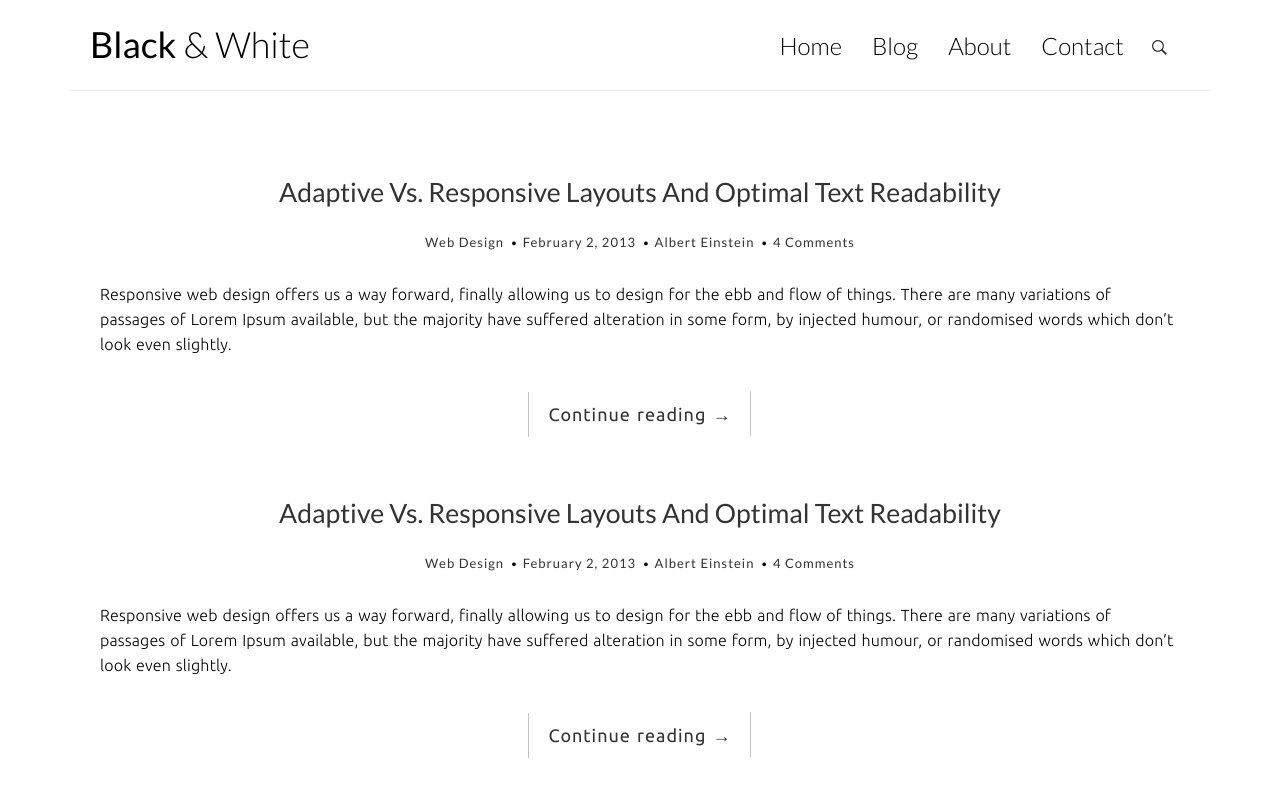
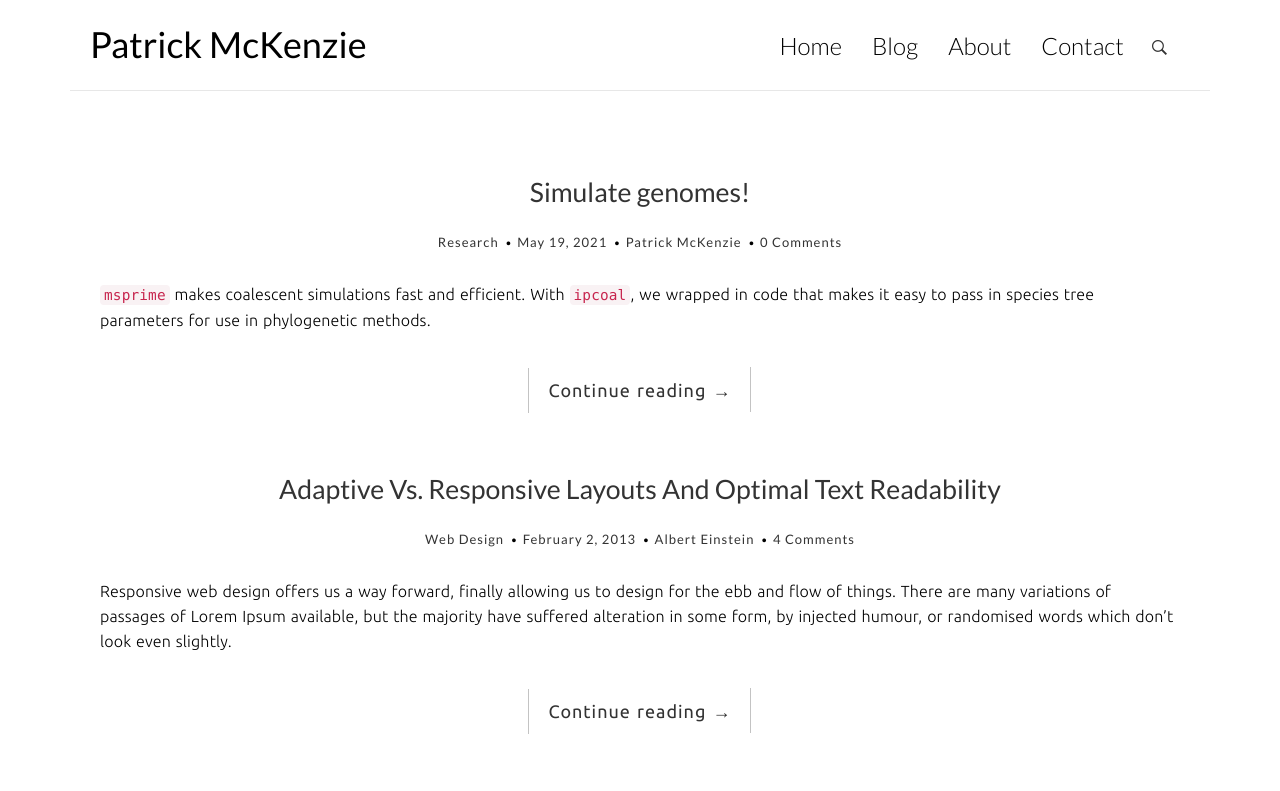
Before and after one commit to pmckenz1/piblog, a plain HTML site: page full-width.html in a window 1280 px wide. Shown: the top 791 px of the page. Drawn offline with Linux system fonts and the light colour scheme; files whose address does not match are found by name.

Commit message:
minor bug fixes

```diff
--- a/full-width.html
+++ b/full-width.html
@@ -1,7 +1,7 @@
 <!DOCTYPE html>
 <html>
 	<head>
-		<title>Black &amp; White</title>
+		<title>Patrick McKenzie</title>
 
 		<!-- meta -->
 		<meta charset="UTF-8">
@@ -26,7 +26,7 @@
 				<div class="row">
 					<div class="col-md-4 col-sm-5 col-xs-8">
 						<div class="logo">
-							<h1><a href="index.html"><b>Black</b> &amp; White</a></h1>
+							<h1><a href="index.html"><b>Patrick McKenzie</b></a></h1>
 						</div>
 					</div><!-- col-md-4 -->
 					<div class="col-md-8 col-sm-7 col-xs-4">
@@ -67,22 +67,22 @@
 						<article class="post post-1">
 							<header class="entry-header">
 								<h1 class="entry-title">
-									<a href="single.html">Adaptive Vs. Responsive Layouts And Optimal Text Readability</a>
+									<a href="blogs/research/ipcoal.html">Simulate genomes!</a>
 								</h1>
 								<div class="entry-meta">
-									<span class="post-category"><a href="#">Web Design</a></span>
+									<span class="post-category"><a href="#">Research</a></span>
 
-									<span class="post-date"><a href="#"><time class="entry-date" datetime="2012-11-09T23:15:57+00:00">February 2, 2013</time></a></span>
+									<span class="post-date"><a href="#"><time class="entry-date" datetime="2021-05-19T23:15:57+00:00">May 19, 2021</time></a></span>
 
-									<span class="post-author"><a href="#">Albert Einstein</a></span>
+									<span class="post-author"><a href="#">Patrick McKenzie</a></span>
 
-									<span class="comments-link"><a href="">4 Comments</a></span>
+									<span class="comments-link"><a href="">0 Comments</a></span>
 								</div>
 							</header>
 							<div class="entry-content clearfix">
-								<p>Responsive web design offers us a way forward, finally allowing us to design for the ebb and flow of things. There are many variations of passages of Lorem Ipsum available, but the majority have suffered alteration in some form, by injected humour, or randomised words which don’t look even slightly.</p>
+								<p><code>msprime</code> makes coalescent simulations fast and efficient. With <code>ipcoal</code>, we wrapped in code that makes it easy to pass in species tree parameters for use in phylogenetic methods.</p>
 								<div class="read-more cl-effect-14">
-									<a href="#" class="more-link">Continue reading <span class="meta-nav">→</span></a>
+									<a href="blogs/research/ipcoal.html" class="more-link">Continue reading <span class="meta-nav">→</span></a>
 								</div>
 							</div>
 						</article>
@@ -163,7 +163,7 @@
 			<div class="container">
 				<div class="row">
 					<div class="col-md-12">
-						<p class="copyright">&copy; 2014 ThemeWagon.com</p>
+						<p class="copyright">&copy; 2021 Patrick McKenzie</p>
 					</div>
 				</div>
 			</div>
```
Also changed, not shown: index.html (+3 -3 lines).
